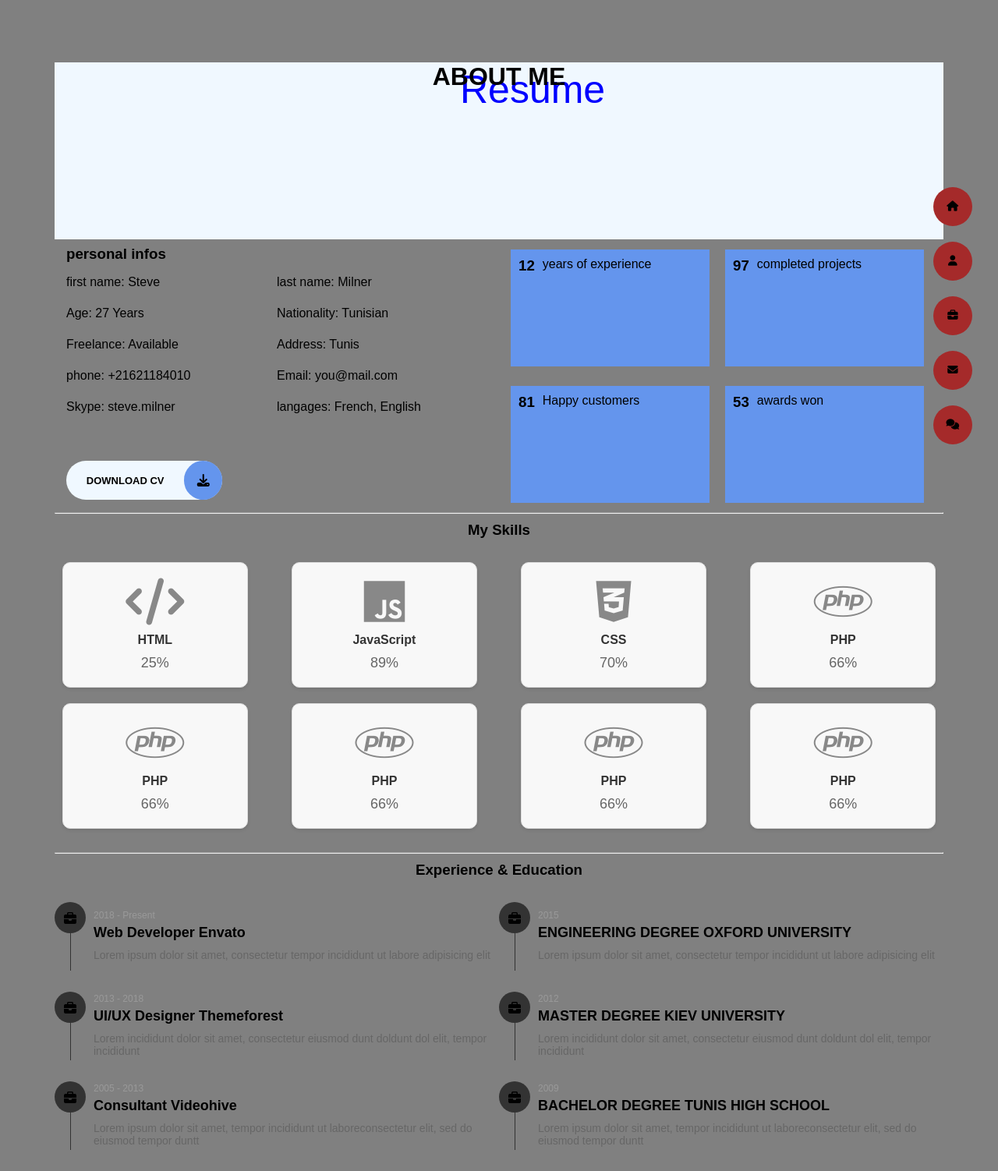
After one commit to Kabari/My-Portfolio-Web-Site, a Flask app: page /about in a window 1280 px wide. The commit adds this page. Shown: the whole page at 78% size. Run offline with Flask 3, Linux system fonts and the light colour scheme.

Commit message:
created about route, the html and the style

```diff
--- a/app.py
+++ b/app.py
@@ -1,4 +1,4 @@
-from flask import Flask, render_template
+from flask import Flask, render_template, url_for
 
 app = Flask(__name__)
 
@@ -6,5 +6,9 @@ app = Flask(__name__)
 def index():
     return render_template('index.html')
 
+@app.route('/about')
+def about():
+    return render_template('about.html')
+
 if __name__ == '__main__':
     app.run(debug=True)
--- a/static/css/styles.css
+++ b/static/css/styles.css
@@ -183,3 +183,219 @@ body {
     /* border: 1px solid black; */
     font-size: 13px;
 }
+
+/* About Config Start */
+.about-section {
+    width: 1140px;
+    padding: 0px 0px 0px;
+    /* height: 100vh; */
+    margin: auto;
+    /* border: 1px solid red; */
+}
+
+.title-section {
+    height: 227px;
+    background-color: aliceblue;
+    /* border: 1px solid red; */
+    text-align: center;
+}
+
+.title-section h1 {
+    position: relative;
+    margin-top: 80px;
+    /* border: 1px solid red; */
+    z-index: 999;
+}
+
+.title-bg {
+    position: absolute;
+    z-index: 1;
+    color: blue;
+    margin: -31px auto auto -50px;
+    font-size: 50px;
+    /* border: 1px solid red; */
+}
+
+.main-content {
+    display: flex;
+    flex-wrap: wrap;
+    /* border: 1px solid red; */
+}
+
+.row {
+    display: flex;
+}
+
+.col-xl-6 {
+    width: 50%;
+    height: 350px;
+    /* border: 1px solid red; */
+}
+
+.col-xl-6>.row {
+    width: 100%;
+    height: 100%;
+    /* border: 1px solid red; */
+    display: flex;
+    flex-wrap: wrap;
+    align-items: center;
+    padding: 0px 15px;
+    margin: 0px 0px 0px 0px;
+}
+
+.about-list {
+    display: flex;
+    flex-wrap: wrap;
+}
+
+.about-list>* {
+    width: 50%;
+    height: 40px;
+    /* border: 1px solid red; */
+    list-style-type: none;
+}
+
+.fa-download {
+    display: flex;
+    justify-content: center;
+    align-items: center;
+    width: 50px;
+    height: 50px;
+    border-radius: 30px;
+    background-color: cornflowerblue;
+}
+
+.col-lg-7 {
+    margin: auto;
+    display: flex;
+    height: 330px;
+    flex-wrap: wrap;
+}
+
+.col-lg-7>* {
+    flex-wrap: wrap;
+    gap: 20px;
+}
+
+.box-stats {
+    gap: 10px;
+    background-color: cornflowerblue;
+    display: flex;
+    width: 255px;
+    padding: 10px;
+    height: 150px;
+    /* border: 1px solid red; */
+}
+
+.col-12-exp {
+    display: flex;
+    justify-content: center;
+    margin: 10px 0 20px 0px;
+    /* border: 1px solid red; */
+}
+
+
+/* !! Skill Config */
+.skill-container {
+    padding: 10px;
+    display: flex;
+    flex-wrap: wrap;
+    justify-content: space-between;
+}
+
+.skill-card {
+    width: calc(23% - 20px);
+    /* Adjust the width and spacing as needed */
+    background-color: #f8f8f8;
+    border: 1px solid #ddd;
+    border-radius: 10px;
+    padding: 20px;
+    text-align: center;
+    box-shadow: 0px 2px 4px rgba(0, 0, 0, 0.1);
+    margin-bottom: 20px;
+}
+
+.skill-card i {
+    font-size: 60px;
+    color: #888;
+    margin-bottom: 10px;
+}
+
+.skill-card h6 {
+    font-size: 16px;
+    color: #333;
+    margin-bottom: 10px;
+}
+
+.skill-card .percentage {
+    font-size: 18px;
+    color: #666;
+    margin-bottom: 0;
+}
+
+
+
+
+
+/* !!!  Experience Config */
+
+.experience-container {
+    display: flex;
+}
+
+.experience-column {
+    flex: 1;
+}
+
+.experience-item {
+    display: flex;
+    align-items: center;
+    margin-top: 10px;
+    margin-bottom: 30px;
+}
+
+.icon {
+    width: 40px;
+    height: 40px;
+    background-color: #333;
+    border-radius: 50%;
+    display: flex;
+    justify-content: center;
+    align-items: center;
+    color: #fff;
+    margin-right: 10px;
+    margin-bottom: 45px;
+}
+
+.experience-content {
+    flex: 1;
+}
+
+.experience-content .time {
+    display: block;
+    font-size: 12px;
+    color: #999;
+    margin-bottom: 5px;
+}
+
+.experience-content h5 {
+    font-size: 18px;
+    margin-bottom: 10px;
+}
+
+.experience-content p {
+    font-size: 14px;
+    color: #666;
+}
+
+.liner {
+    position: absolute;
+    width: 1px;
+    height: 50px;
+    background-color: #333;
+    align-items: center;
+    margin-left: 20px;
+    margin-top: 40px;
+}
+
+/* About Config End */
--- /dev/null
+++ b/templates/about.html
@@ -0,0 +1,306 @@
+{% extends 'base.html' %}
+
+{% block title %}
+    About Page
+{% endblock %}
+
+{% block content %}
+    <div class="tab-pane fade about-section active show" id="about">
+        <div>
+            <div class="title-section text-left text-sm-center">
+                <h1>ABOUT <span>ME</span></h1><span class="title-bg">Resume</span>
+            </div>
+            <section class="main-content">
+                <div class="container">
+                    <div class="row">
+                        <div class="col-xl-6 col-lg-5 col-12">
+                            <div class="row">
+                                <div class="col-12">
+                                    <h3 class="text-uppercase custom-title mb-0 ft-wt-600"> personal infos </h3>
+                                </div>
+                                <!-- <div class="col-12 d-block d-sm-none"><img src="/img/img-mobile.d97134f3.jpg"
+                                            class="img-fluid main-img-mobile" alt="about avatar"></div> -->
+                                <div class="col-12">
+                                    <ul class="about-list list-unstyled open-sans-font">
+                                        <li><span class="title">first name: </span><span
+                                                class="value d-block d-sm-inline-block d-lg-block d-xl-inline-block">Steve</span>
+                                        </li>
+                                        <li><span class="title">last name: </span><span
+                                                class="value d-block d-sm-inline-block d-lg-block d-xl-inline-block">Milner</span>
+                                        </li>
+                                        <li><span class="title">Age: </span><span
+                                                class="value d-block d-sm-inline-block d-lg-block d-xl-inline-block">27
+                                                Years</span></li>
+                                        <li><span class="title">Nationality: </span><span
+                                                class="value d-block d-sm-inline-block d-lg-block d-xl-inline-block">Tunisian</span>
+                                        </li>
+                                        <li><span class="title">Freelance: </span><span
+                                                class="value d-block d-sm-inline-block d-lg-block d-xl-inline-block">Available</span>
+                                        </li>
+                                        <li><span class="title">Address: </span><span
+                                                class="value d-block d-sm-inline-block d-lg-block d-xl-inline-block">Tunis</span>
+                                        </li>
+                                        <li><span class="title">phone: </span><span
+                                                class="value d-block d-sm-inline-block d-lg-block d-xl-inline-block">+21621184010</span>
+                                        </li>
+                                        <li><span class="title">Email: </span><span
+                                                class="value d-block d-sm-inline-block d-lg-block d-xl-inline-block">you@mail.com</span>
+                                        </li>
+                                        <li><span class="title">Skype: </span><span
+                                                class="value d-block d-sm-inline-block d-lg-block d-xl-inline-block">
+                                                steve.milner</span></li>
+                                        <li><span class="title">langages: </span><span
+                                                class="value d-block d-sm-inline-block d-lg-block d-xl-inline-block">French,
+                                                English</span></li>
+                                    </ul>
+                                </div>
+                                <div class="col-12 mt-1 btn-con">
+                                    <a class="more-btn">
+                                        <!-- <span
+                                                class="button-text">Download CV</span><span
+                                                class="button-icon fa fa-download">
+                                            </span> -->
+                                        <h2 class="more-info">Download CV</h2>
+                                        <i class="fa-solid fa-download"></i>
+                                    </a>
+                                </div>
+                            </div>
+                        </div>
+                        <div class="col-xl-6 col-lg-7 col-12 mt-5 mt-lg-0">
+                            <div class="row">
+                                <div class="col-6">
+                                    <div class="box-stats with-margin">
+                                        <h3 class="poppins-font position-relative">12</h3>
+                                        <p class="open-sans-font m-0 position-relative text-uppercase">years of <span
+                                                class="d-block">experience</span></p>
+                                    </div>
+                                </div>
+                                <div class="col-6">
+                                    <div class="box-stats with-margin">
+                                        <h3 class="poppins-font position-relative">97</h3>
+                                        <p class="open-sans-font m-0 position-relative text-uppercase">completed <span
+                                                class="d-block">projects</span></p>
+                                    </div>
+                                </div>
+                                <div class="col-6">
+                                    <div class="box-stats with-margin">
+                                        <h3 class="poppins-font position-relative">81</h3>
+                                        <p class="open-sans-font m-0 position-relative text-uppercase">Happy <span
+                                                class="d-block">customers</span></p>
+                                    </div>
+                                </div>
+                                <div class="col-6">
+                                    <div class="box-stats with-margin">
+                                        <h3 class="poppins-font position-relative">53</h3>
+                                        <p class="open-sans-font m-0 position-relative text-uppercase">awards <span
+                                                class="d-block">won</span></p>
+                                    </div>
+                                </div>
+                            </div>
+                        </div>
+                    </div>
+                    <hr class="separator">
+
+                    <!--!!!!!! skill  -->
+                    <div class="col-12-exp">
+                        <h3
+                            class="text-uppercase pb-4 pb-sm-5 mb-3 mb-sm-0 text-left text-sm-center custom-title ft-wt-600">
+                            My Skills
+                        </h3>
+                    </div>
+                    <div class="row-1 skill-container">
+
+                        <div class="skill-card">
+                            <!-- Skill item content -->
+                            <div class="logo">
+                                <i class="fas fa-code fa-3x"></i>
+                            </div>
+                            <h6 class="text-uppercase open-sans-font text-center mt-2 mt-sm-4">HTML</h6>
+                            <div class="progress-bar">
+                                <div class="progress-fill" style="width: 25%;"></div>
+                            </div>
+                            <div class="percentage">25%</div>
+                        </div>
+
+                        <div class="skill-card">
+                            <!-- Skill item content -->
+                            <div class="logo">
+                                <i class="fab fa-js fa-3x"></i>
+                            </div>
+                            <h6 class="text-uppercase open-sans-font text-center mt-2 mt-sm-4">JavaScript</h6>
+                            <div class="progress-bar">
+                                <div class="progress-fill" style="width: 89%;"></div>
+                            </div>
+                            <div class="percentage">89%</div>
+                        </div>
+
+                        <div class="skill-card">
+                            <!-- Skill item content -->
+                            <div class="logo">
+                                <i class="fab fa-css3-alt fa-3x"></i>
+                            </div>
+                            <h6 class="text-uppercase open-sans-font text-center mt-2 mt-sm-4">CSS</h6>
+                            <div class="progress-bar">
+                                <div class="progress-fill" style="width: 70%;"></div>
+                            </div>
+                            <div class="percentage">70%</div>
+                        </div>
+
+                        <div class="skill-card">
+                            <!-- Skill item content -->
+                            <div class="logo">
+                                <i class="fab fa-php fa-3x"></i>
+                            </div>
+                            <h6 class="text-uppercase open-sans-font text-center mt-2 mt-sm-4">PHP</h6>
+                            <div class="progress-bar">
+                                <div class="progress-fill" style="width: 66%;"></div>
+                            </div>
+                            <div class="percentage">66%</div>
+                        </div>
+
+                        <div class="skill-card">
+                            <!-- Skill item content -->
+                            <div class="logo">
+                                <i class="fab fa-php fa-3x"></i>
+                            </div>
+                            <h6 class="text-uppercase open-sans-font text-center mt-2 mt-sm-4">PHP</h6>
+                            <div class="progress-bar">
+                                <div class="progress-fill" style="width: 66%;"></div>
+                            </div>
+                            <div class="percentage">66%</div>
+                        </div>
+
+                        <div class="skill-card">
+                            <!-- Skill item content -->
+                            <div class="logo">
+                                <i class="fab fa-php fa-3x"></i>
+                            </div>
+                            <h6 class="text-uppercase open-sans-font text-center mt-2 mt-sm-4">PHP</h6>
+                            <div class="progress-bar">
+                                <div class="progress-fill" style="width: 66%;"></div>
+                            </div>
+                            <div class="percentage">66%</div>
+                        </div>
+
+                        <div class="skill-card">
+                            <!-- Skill item content -->
+                            <div class="logo">
+                                <i class="fab fa-php fa-3x"></i>
+                            </div>
+                            <h6 class="text-uppercase open-sans-font text-center mt-2 mt-sm-4">PHP</h6>
+                            <div class="progress-bar">
+                                <div class="progress-fill" style="width: 66%;"></div>
+                            </div>
+                            <div class="percentage">66%</div>
+                        </div>
+
+                        <div class="skill-card">
+                            <!-- Skill item content -->
+                            <div class="logo">
+                                <i class="fab fa-php fa-3x"></i>
+                            </div>
+                            <h6 class="text-uppercase open-sans-font text-center mt-2 mt-sm-4">PHP</h6>
+                            <div class="progress-bar">
+                                <div class="progress-fill" style="width: 66%;"></div>
+                            </div>
+                            <div class="percentage">66%</div>
+                        </div>
+
+                    </div>
+                    <hr class="separator mt-1">
+
+                    <!--!!!!!! experience  -->
+                    <div class="row-1">
+                        <div class="col-12-exp">
+                            <h3 class="text-uppercase pb-5 mb-0 text-left text-sm-center custom-title ft-wt-600">Experience
+                                &amp; Education
+                            </h3>
+                        </div>
+                        <div class="experience-container">
+                            <div class="experience-column">
+                                <div class="experience-item">
+                                    <div class="icon"><i class="fa fa-briefcase"></i></div>
+                                    <span class="liner"></span>
+                                    <div class="experience-content">
+                                        <span class="time open-sans-font text-uppercase">2018 - Present</span>
+                                        <h5 class="poppins-font text-uppercase">Web Developer <span
+                                                class="place open-sans-font">Envato</span></h5>
+                                        <p class="open-sans-font">Lorem ipsum dolor sit amet, consectetur tempor incididunt
+                                            ut labore
+                                            adipisicing elit</p>
+                                    </div>
+                                </div>
+                                <div class="experience-item">
+                                    <div class="icon"><i class="fa fa-briefcase"></i></div>
+                                    <span class="liner"></span>
+                                    <div class="experience-content">
+                                        <span class="time open-sans-font text-uppercase">2013 - 2018</span>
+                                        <h5 class="poppins-font text-uppercase">UI/UX Designer <span
+                                                class="place open-sans-font">Themeforest</span></h5>
+                                        <p class="open-sans-font">Lorem incididunt dolor sit amet, consectetur eiusmod dunt
+                                            doldunt dol
+                                            elit, tempor incididunt</p>
+                                    </div>
+                                </div>
+                                <div class="experience-item">
+                                    <div class="icon"><i class="fa fa-briefcase"></i></div>
+                                    <span class="liner"></span>
+                                    <div class="experience-content">
+                                        <span class="time open-sans-font text-uppercase">2005 - 2013</span>
+                                        <h5 class="poppins-font text-uppercase">Consultant <span
+                                                class="place open-sans-font">Videohive</span></h5>
+                                        <p class="open-sans-font">Lorem ipsum dolor sit amet, tempor incididunt ut
+                                            laboreconsectetur elit,
+                                            sed do eiusmod tempor duntt</p>
+                                    </div>
+                                </div>
+                            </div>
+                            <div class="experience-column">
+                                <div class="experience-item">
+                                    <div class="icon"><i class="fa fa-briefcase"></i></div>
+                                    <span class="liner"></span>
+                                    <div class="experience-content">
+                                        <span class="time open-sans-font text-uppercase">2015</span>
+                                        <h5 class="poppins-font text-uppercase">ENGINEERING DEGREE <span
+                                                class="place open-sans-font">OXFORD
+                                                UNIVERSITY</span></h5>
+                                        <p class="open-sans-font">Lorem ipsum dolor sit amet, consectetur tempor incididunt
+                                            ut labore
+                                            adipisicing elit</p>
+                                    </div>
+                                </div>
+                                <div class="experience-item">
+                                    <div class="icon"><i class="fa fa-briefcase"></i></div>
+                                    <span class="liner"></span>
+                                    <div class="experience-content">
+                                        <span class="time open-sans-font text-uppercase">2012</span>
+                                        <h5 class="poppins-font text-uppercase">MASTER DEGREE <span
+                                                class="place open-sans-font">KIEV
+                                                UNIVERSITY</span></h5>
+                                        <p class="open-sans-font">Lorem incididunt dolor sit amet, consectetur eiusmod dunt
+                                            doldunt dol
+                                            elit, tempor incididunt</p>
+                                    </div>
+                                </div>
+                                <div class="experience-item">
+                                    <div class="icon"><i class="fa fa-briefcase"></i></div>
+                                    <span class="liner"></span>
+                                    <div class="experience-content">
+                                        <span class="time open-sans-font text-uppercase">2009</span>
+                                        <h5 class="poppins-font text-uppercase">BACHELOR DEGREE <span
+                                                class="place open-sans-font">TUNIS
+                                                HIGH SCHOOL</span></h5>
+                                        <p class="open-sans-font">Lorem ipsum dolor sit amet, tempor incididunt ut
+                                            laboreconsectetur elit,
+                                            sed do eiusmod tempor duntt</p>
+                                    </div>
+                                </div>
+                            </div>
+                        </div>
+                    </div>
+
+                </div>
+            </section>
+        </div>
+    </div>
+{% endblock %}
```
